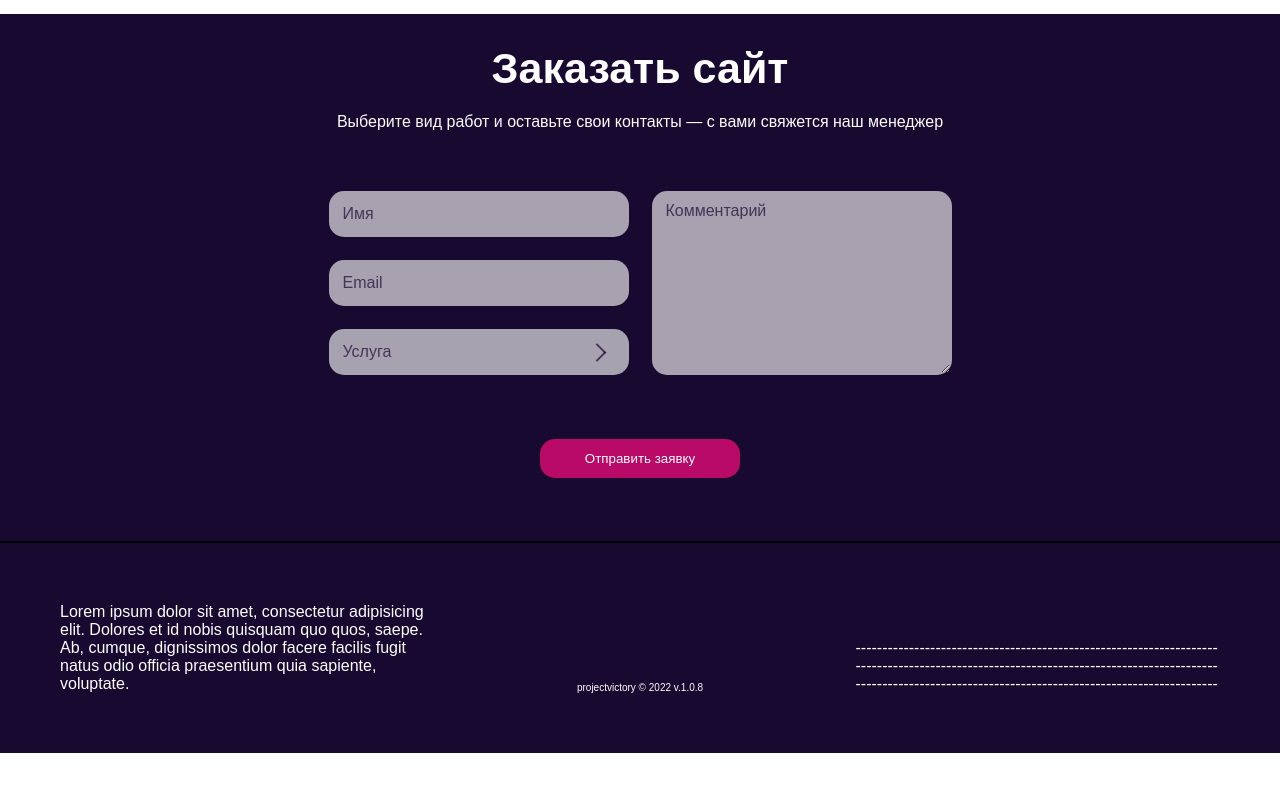
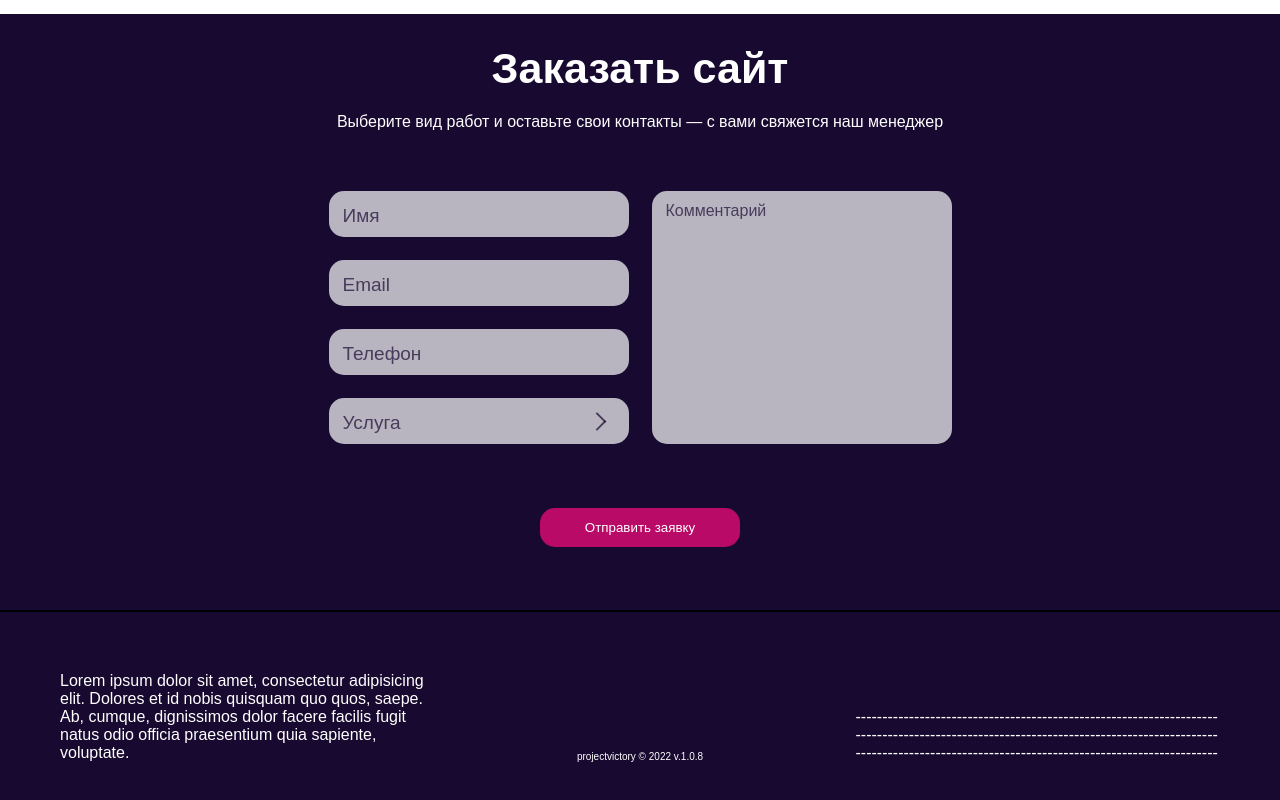
Before and after one commit to Flashvita/Projectvictory, a Vue app in the folder Frontend/: page / in a window 1280 px wide. Shown: the part 2144-2944 px from the top of the page. Before the commit the page ends 2897 px from the top, so only its background shows below. Built offline with nearby package versions, Linux system fonts and the light colour scheme.

Commit message:
added feedback form

```diff
--- a/Frontend/src/App.vue
+++ b/Frontend/src/App.vue
@@ -76,6 +76,10 @@ img {
   vertical-align: bottom;
 }
 
+textarea {
+  font-family: "Roboto-Regular", sans-serif;
+}
+
 :root {
   --color-white: #ffffff;
   --color-accent: #ff0a7f;
--- a/Frontend/src/components/Articles/ArticleSearch.vue
+++ b/Frontend/src/components/Articles/ArticleSearch.vue
@@ -64,12 +64,16 @@ export default {
   position: relative;
 
   &__input {
-    background-color: var(--color-white);
     border-radius: 3px 0 0 3px;
     width: 100%;
 
     &:deep(.my-input) {
       border-radius: 3px 0 0 3px;
+      background-color: var(--color-white);
+
+      &:focus-visible {
+        box-shadow: inset 0 0 0 2px var(--color-accent);
+      }
 
       @media (max-width: 768px) {
         padding-right: 38px;
--- a/Frontend/src/components/Articles/CategoryCreate.vue
+++ b/Frontend/src/components/Articles/CategoryCreate.vue
@@ -69,6 +69,10 @@ export default {
 .category-create {
   display: flex;
 
+  &:deep(.my-input) {
+    background-color: var(--color-white);
+  }
+
   @media (max-width: 600px) {
     display: flex;
     flex-direction: column;
--- a/Frontend/src/components/Main/Feedback.vue
+++ b/Frontend/src/components/Main/Feedback.vue
@@ -10,108 +10,169 @@
           </p>
           <form class="form">
             <div class="wrapper-form">
+              <div v-if="errorAPI" class="feedback__error_text">
+                {{ errorTextAPI }}
+              </div>
               <div class="form-left">
-                <MyInput
+                <my-input
                   class="input"
-                  v-model="this.name"
                   type="text"
                   placeholderText="Имя"
-                  :error="this.nameError"
-                  @update:model-value="this.nameError = false"
+                  :model-value="name"
+                  :error="nameError"
+                  @update:model-value="setName"
                 />
-                <MyInput
+                <my-input
                   class="input"
-                  v-model="this.email"
                   type="text"
                   placeholderText="Email"
-                  :error="this.emailError"
-                  @update:model-value="this.emailError = false"
+                  :model-value="email"
+                  :error="emailError"
+                  @update:model-value="setEmail"
                 />
-                <MySelect
-                  :error="this.serviceError"
+                <my-input
+                  class="input"
+                  type="text"
+                  placeholderText="Телефон"
+                  :model-value="phone"
+                  :error="phoneError"
+                  @update:model-value="setPhone"
+                />
+                <my-select
+                  :error="serviceError"
                   :options="servicesList"
-                  :value="this.service"
+                  :value="service"
                   placeholderText="Услуга"
                   @select="serviceHandler"
-                  @update:model-value="this.serviceError = false"
                 />
               </div>
               <div class="form-right">
-                <MyTextarea
-                  v-model="this.comments"
+                <my-textarea
+                  :model-value="message"
                   placeholderText="Комментарий"
-                  :error="this.commentsError"
-                  @update:model-value="this.commentsError = false"
+                  :error="messageError"
+                  @update:model-value="setMessage"
                 />
               </div>
             </div>
-            <MyButton @click="this.sendRequest">Отправить заявку</MyButton>
+            <my-button @click="this.sendRequest" :is-load="isLoad">
+              Отправить заявку
+            </my-button>
           </form>
         </div>
       </div>
     </div>
   </section>
+  <my-modal v-model:show="isReady">
+    <div class="feedback__modal">
+      <p class="feedback__modal__text">Сообщение отправлено!</p>
+      <my-button @click="isReady = false">Закрыть</my-button>
+    </div>
+  </my-modal>
 </template>
 
 <script>
+import MyTextarea from "@/components/UI/MyTextarea";
+import MyInput from "@/components/UI/MyInput";
+import MySelect from "@/components/UI/MySelect";
+import MyButton from "@/components/UI/MyButton";
+import { mapActions, mapGetters, mapMutations } from "vuex";
+import MyModal from "@/components/UI/MyModal";
+
 export default {
   name: "FeedbackComponent",
+  components: { MyButton, MySelect, MyInput, MyTextarea, MyModal },
   data() {
     return {
-      name: "",
-      nameError: false,
-      email: "",
-      emailError: false,
-      service: "",
-      serviceError: false,
+      isReady: false,
       servicesList: [
         { name: "Интернет-магазин", value: "1" },
         { name: "Лендинг", value: "2" },
         { name: "Телеграмм-бот", value: "3" },
       ],
-      comments: "",
-      commentsError: false,
     };
   },
   methods: {
+    ...mapActions({
+      sendFeedbackForm: "feedback/sendFeedbackForm",
+    }),
+    ...mapMutations({
+      setName: "feedback/setName",
+      setNameError: "feedback/setNameError",
+      setEmail: "feedback/setEmail",
+      setEmailError: "feedback/setEmailError",
+      setPhone: "feedback/setPhone",
+      setPhoneError: "feedback/setPhoneError",
+      setService: "feedback/setService",
+      setServiceError: "feedback/setServiceError",
+      setMessage: "feedback/setMessage",
+      setMessageError: "feedback/setMessageError",
+    }),
     resetForm() {
-      this.name = "";
-      this.email = "";
-      this.service = "";
-      this.comments = "";
+      this.setName("");
+      this.setEmail("");
+      this.setPhone("");
+      this.setService("");
+      this.setMessage("");
     },
     resetError() {
-      this.nameError = false;
-      this.emailError = false;
-      this.serviceError = false;
-      this.commentsError = false;
+      this.setNameError(false);
+      this.setEmailError(false);
+      this.setPhoneError(false);
+      this.setServiceError(false);
+      this.setMessageError(false);
     },
     serviceHandler(serviceSelected) {
-      this.serviceError = false;
-      this.service = serviceSelected.name;
+      this.setServiceError(false);
+      this.setService(serviceSelected.name);
     },
-    sendRequest(e) {
+    async sendRequest(e) {
       e.preventDefault();
-      if (this.name.length <= 0) this.nameError = true;
-      if (this.email.length <= 0) this.emailError = true;
-      if (this.service.length <= 0) this.serviceError = true;
-      if (this.comments.length <= 0) this.commentsError = true;
+      if (this.name.length <= 0) this.setNameError(true);
+      if (this.email.length <= 0) this.setEmailError(true);
+      if (this.phone.length <= 0) this.setPhoneError(true);
+      if (this.service.length <= 0) this.setServiceError(true);
+      if (this.message.length <= 0) this.setMessageError(true);
 
       if (
         this.name.length > 0 &&
         this.email.length > 0 &&
+        this.phone.length > 0 &&
         this.service.length > 0 &&
-        this.comments.length > 0
+        this.message.length > 0
       ) {
-        console.log({
+        const response = await this.sendFeedbackForm({
           name: this.name,
           email: this.email,
+          phone: this.phone,
           service: this.service,
-          comments: this.comments,
+          message: this.message,
         });
         this.resetForm();
+        console.log(response);
+        if (response.status === 200) {
+          console.log(response.status);
+          this.isReady = true;
+        }
       }
     },
+  },
+  computed: {
+    ...mapGetters({
+      name: "feedback/name",
+      nameError: "feedback/nameError",
+      email: "feedback/email",
+      emailError: "feedback/emailError",
+      phone: "feedback/phone",
+      phoneError: "feedback/phoneError",
+      service: "feedback/service",
+      serviceError: "feedback/serviceError",
+      message: "feedback/message",
+      messageError: "feedback/messageError",
+      errorAPI: "feedback/errorAPI",
+      errorTextAPI: "feedback/errorTextAPI",
+      isLoad: "feedback/isLoad",
+    }),
   },
 };
 </script>
@@ -124,6 +185,24 @@ export default {
 
 .feedback {
   background-color: var(--color-bacground-black);
+
+  &__modal {
+    display: flex;
+    flex-direction: column;
+    align-items: center;
+
+    &__text {
+      margin-bottom: 20px;
+    }
+  }
+
+  &__error_text {
+    position: absolute;
+    top: -30px;
+    width: 100%;
+    color: var(--color-accent);
+    text-align: center;
+  }
 }
 
 .wrapper {
@@ -159,6 +238,7 @@ export default {
       gap: 23px;
       margin-top: 60px;
       margin-bottom: 64px;
+      position: relative;
 
       .form-right {
         color: var(--color-bacground-black);
--- a/Frontend/src/components/UI/MyInput.vue
+++ b/Frontend/src/components/UI/MyInput.vue
@@ -95,19 +95,23 @@ export default {
   padding: 8px 14px 0;
   border-radius: var(--radius);
   border: 0 solid transparent;
-  background-color: rgba(255, 255, 255, 0.62);
+  background-color: var(--color-bacground-grey);
   font-size: 19px;
   color: var(--color-text-black);
 
+  @media (max-width: 768px) {
+    font-size: 16px;
+  }
+
   &:focus-visible {
     outline: none;
-    box-shadow: inset 0 0 0 2px var(--color-accent);
+    box-shadow: 0 0 0 2px var(--color-accent);
   }
 }
 
 .my-input-error {
   animation: errors 500ms;
-  box-shadow: 0 0 0 2px var(--color-error);
+  box-shadow: 0 0 0 2px var(--color-accent);
   border-radius: var(--radius);
 }
 
@@ -118,6 +122,11 @@ export default {
   transition: all 0.3s;
   color: var(--color-text-black);
   cursor: pointer;
+  font-size: 19px;
+
+  @media (max-width: 768px) {
+    font-size: 16px;
+  }
 }
 
 .my-input-placeholder_active {
--- a/Frontend/src/components/UI/MySelect.vue
+++ b/Frontend/src/components/UI/MySelect.vue
@@ -148,13 +148,17 @@ export default {
   width: 100%;
   height: 46px;
   border-radius: var(--radius);
-  background-color: #a7a2b0;
+  background-color: var(--color-bacground-grey);
   padding-left: 16px;
   padding-top: 8px;
   border: 1px solid var(--color-black);
   cursor: pointer;
   font-size: 19px;
   color: var(--color-text-black);
+
+  @media (max-width: 768px) {
+    font-size: 16px;
+  }
 }
 
 .select-textTitle-error {
@@ -180,8 +184,13 @@ export default {
   padding: 8px 16px;
   cursor: pointer;
   font-size: 19px;
+
   &:hover {
     background-color: var(--color-accent-70);
+  }
+
+  @media (max-width: 768px) {
+    font-size: 16px;
   }
 }
 
@@ -189,7 +198,7 @@ export default {
   position: absolute;
   width: 100%;
   top: 30px;
-  background-color: #a7a2b0;
+  background-color: var(--color-bacground-grey);
   border-radius: var(--radius);
   border: 1px solid var(--color-black);
   box-shadow: 0 4px 8px 3px rgba(0, 0, 0, 0.2);
@@ -229,6 +238,11 @@ export default {
   left: 14px;
   transition: all 0.3s;
   cursor: pointer;
+  font-size: 19px;
+
+  @media (max-width: 768px) {
+    font-size: 16px;
+  }
 }
 
 .select-placeholder_active {
--- a/Frontend/src/components/UI/MyTextarea.vue
+++ b/Frontend/src/components/UI/MyTextarea.vue
@@ -89,13 +89,19 @@ export default {
     padding: 16px 14px 0;
     border-radius: var(--radius);
     border: 2px solid transparent;
-    background-color: rgba(255, 255, 255, 0.62);
+    background-color: var(--color-bacground-grey);
     font-size: 19px;
     color: var(--color-text-black);
+    resize: inherit;
 
     &:focus-visible {
       outline: none;
       box-shadow: 0 0 0 2px var(--color-accent);
+    }
+
+    @media (max-width: 768px) {
+      font-size: 16px;
+      min-height: 200px;
     }
   }
 
@@ -105,6 +111,7 @@ export default {
     left: 14px;
     transition: all 0.3s;
     color: var(--color-text-black);
+    background-color: var(--color-bacground-grey);
   }
 
   .placeholder_active {
--- /dev/null
+++ b/Frontend/src/store/feedbackModule.js
@@ -0,0 +1,126 @@
+import axios from "axios";
+
+export const feedbackModule = {
+  state: () => ({
+    name: "",
+    nameError: false,
+    email: "",
+    emailError: false,
+    phone: "",
+    phoneError: false,
+    service: "",
+    serviceError: false,
+    message: "",
+    messageError: false,
+    errorAPI: false,
+    errorTextAPI: "",
+    isLoad: false,
+  }),
+  mutations: {
+    setName(state, name) {
+      state.name = name;
+      state.nameError = false;
+      state.errorAPI = false;
+    },
+    setNameError(state, nameError) {
+      state.nameError = nameError;
+    },
+    setEmail(state, email) {
+      state.email = email;
+      state.emailError = false;
+      state.errorAPI = false;
+    },
+    setEmailError(state, emailError) {
+      state.emailError = emailError;
+    },
+    setPhone(state, phone) {
+      state.phone = phone;
+      state.phoneError = false;
+      state.errorAPI = false;
+    },
+    setPhoneError(state, phoneError) {
+      state.phoneError = phoneError;
+    },
+    setService(state, service) {
+      state.service = service;
+      state.serviceError = false;
+      state.errorAPI = false;
+    },
+    setServiceError(state, serviceError) {
+      state.serviceError = serviceError;
+    },
+    setMessage(state, message) {
+      state.message = message;
+      state.messageError = false;
+      state.errorAPI = false;
+    },
+    setMessageError(state, messageError) {
+      state.messageError = messageError;
+    },
+    setErrorAPI(state, errorAPI) {
+      state.errorAPI = errorAPI;
+    },
+    setErrorTextAPI(state, errorTextAPI) {
+      state.errorTextAPI = errorTextAPI;
+    },
+    setIsLoad(state, isLoad) {
+      state.isLoad = isLoad;
+    },
+  },
+  getters: {
+    name(state) {
+      return state.name;
+    },
+    nameError(state) {
+      return state.nameError;
+    },
+    email(state) {
+      return state.email;
+    },
+    emailError(state) {
+      return state.emailError;
+    },
+    phone(state) {
+      return state.phone;
+    },
+    phoneError(state) {
+      return state.phoneError;
+    },
+    service(state) {
+      return state.service;
+    },
+    serviceError(state) {
+      return state.serviceError;
+    },
+    message(state) {
+      return state.message;
+    },
+    messageError(state) {
+      return state.messageError;
+    },
+    errorAPI(state) {
+      return state.errorAPI;
+    },
+    errorTextAPI(state) {
+      return state.errorTextAPI;
+    },
+    isLoad(state) {
+      return state.isLoad;
+    },
+  },
+  actions: {
+    async sendFeedbackForm({ commit }, data) {
+      try {
+        commit("setIsLoad", true);
+        return await axios.post("server/api/v1/", data);
+      } catch (e) {
+        console.log(e);
+        commit("setErrorAPI", true);
+        commit("setErrorTextAPI", "Ошибка!!!");
+      } finally {
+        commit("setIsLoad", false);
+      }
+    },
+  },
+  namespaced: true,
+};
--- a/Frontend/src/store/index.js
+++ b/Frontend/src/store/index.js
@@ -1,10 +1,12 @@
 import { createStore } from "vuex";
 import { authModule } from "@/store/authModule";
 import { articleModule } from "@/store/articleModule";
+import { feedbackModule } from "@/store/feedbackModule";
 
 export default createStore({
   modules: {
     auth: authModule,
     article: articleModule,
+    feedback: feedbackModule,
   },
 });
```
